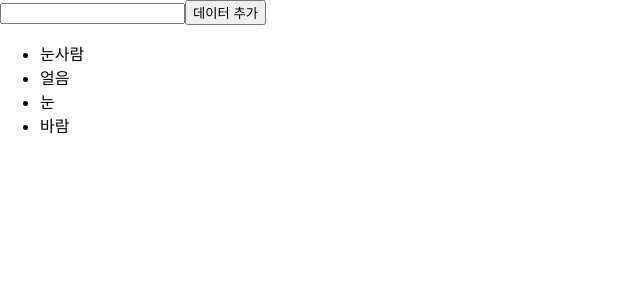
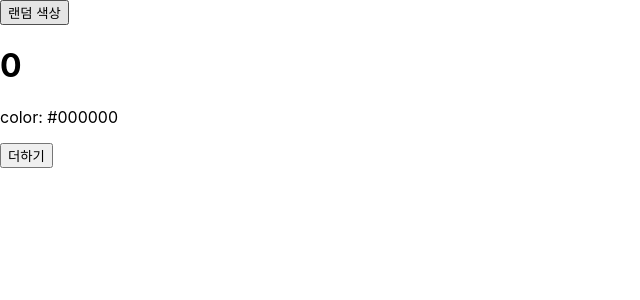
Before and after one commit to sirzzang/react-study-source-code, a React (Create React App) app: page / in a window 1280 px wide. Shown: the top 300 px of the page, without its empty margins (0-640 px from the left). Built offline with nearby package versions, Linux system fonts and the light colour scheme.

Commit message:
20201113 ~7장 소스코드 중간`

```diff
--- a/src/App.js
+++ b/src/App.js
@@ -1,10 +1,28 @@
 import React, { Component } from 'react';
-import IterationSample from './IterationSample';
+import LifeCycleSample from './LifeCycleSample';
+
+// 랜덤 색상 생성
+function  getRandomColor() {
+    return '#' + Math.floor(Math.random() * 16777215).toString(16);
+}
 
 class App extends Component {
+    state = {
+        color: '#000000'
+    }
+
+    handleClick = () => {
+        this.setState({
+            color: getRandomColor()
+        });
+    }
+
     render() {
         return (
-            <IterationSample />
+            <div>
+                <button onClick={this.handleClick}>랜덤 색상</button>
+                <LifeCycleSample color={this.state.color}/>
+            </div>
         );
     }
 }
--- /dev/null
+++ b/src/LifeCycleSample.js
@@ -0,0 +1,79 @@
+import React, { Component } from 'react';
+
+class LifeCycleSample extends Component {
+    state = { // 초기 state
+        number: 0,
+        color: null
+    }
+
+    myRef = null; // ref 설정할 부분
+
+    constructor(props) {
+        super(props);
+        console.log('constructor 메서드 실행');
+    }
+
+    static getDerivedStateFromProps(nextProps, prevState) {
+        console.log('getDerivedStateFromProps 메서드 실행');
+        if(nextProps.color !== prevState.color) { // 부모 컴포넌트에서 받은 color와 다르다면 state의 color값에 동기화.
+            return { color: nextProps.color };
+        }
+        return null;
+    }
+
+    componentDidMount() {
+        console.log('componentDidMount 메서드 실행');
+    }
+
+    shouldComponentUpdate(nextProps, nextState) {
+        console.log('shouldComponentUpdate 메서드 실행');
+        console.log('========= nextProps: ', nextProps, 'nextState: ', nextState); // 확인용
+        return nextState.number % 10 !== 4 // 숫자 마지막 자리가 4이면 렌더링하지 않도록 설정(4가 아닐 때 true 반환)
+    }
+
+    componentWillUnmount() {
+        console.log('componentWillUnmount 메서드 실행');
+    }
+
+    handleClick = () => {
+        this.setState({
+            number: this.state.number + 1
+        });
+    }
+
+    getSnapshotBeforeUpdate(prevProps, prevState) {
+        console.log('getSnapshotBeforeUpdate 메서드 실행');
+        if(prevProps.color !== this.props.color) { // 변화가 일어나기 직전에 color 속성을 snapshot으로 반환해서 ref에 준다.
+            return this.myRef.style.color;
+        }
+        return null;
+    }
+
+    componentDidUpdate(prevProps, prevState, snapshot) {
+        console.log('componentDidUpdate 메서드 실행');
+        if(snapshot) {
+            console.log('업데이트 전 색상: ', snapshot)
+        }
+    }
+
+    render() {
+        console.log('render 메서드 실행');
+        const style = {
+            color: this.props.color
+        };
+
+        return (
+            <div>
+                <h1 style={style} ref = {ref => this.myRef=ref}>
+                    {this.state.number}
+                </h1>
+                <p>color: {this.state.color}</p>
+                <button onClick={this.handleClick}>
+                    더하기
+                </button>
+            </div>
+        );
+    }
+}
+
+export default LifeCycleSample;
```
